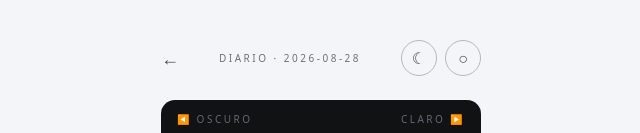
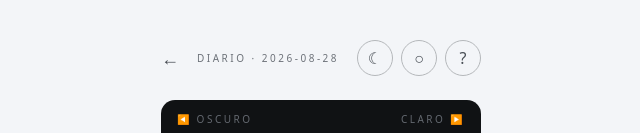
Before and after one commit to MiguelPCO/matiz, a Next.js app: page /diario in a window 1280 px wide. Shown: the top 133 px of the page, without its empty margins (319-959 px from the left). Built offline with nearby package versions, Linux system fonts and the light colour scheme; no server answers.

Commit message:
feat: open How to Play (colorblind disclaimer) from Play and Diario
S6 was only reachable from Home and Setup, so players arriving via a
shared Diario link or mid-round never saw the colorblind statement
(PRD 8.4). Adds the same ? button to both headers.

```diff
--- a/components/screens/Diario.tsx
+++ b/components/screens/Diario.tsx
@@ -17,6 +17,7 @@ import { HintRow } from "../game/HintRow";
 import { ProfileButton } from "../ui/ProfileButton";
 import { Reveal } from "../game/Reveal";
 import { Thermometer } from "../game/Thermometer";
+import { HowToPlay } from "./HowToPlay";
 import { Profile } from "./Profile";
 
 /**
@@ -48,6 +49,7 @@ export function Diario() {
   const [theme, toggleTheme] = useTheme();
   const [shareStatus, setShareStatus] = useState<"idle" | "copied">("idle");
   const [profileOpen, setProfileOpen] = useState(false);
+  const [howToPlayOpen, setHowToPlayOpen] = useState(false);
 
   // eslint-disable-next-line react-hooks/exhaustive-deps
   const grid = useMemo(() => (state.round ? buildGrid(state.round.gridSpec) : null), [state.round?.gridSpec]);
@@ -121,6 +123,14 @@ export function Diario() {
           {isSupabaseConfigured() && (
             <ProfileButton signedIn={auth.status === "signed-in"} onClick={() => setProfileOpen(true)} />
           )}
+          <button
+            type="button"
+            onClick={() => setHowToPlayOpen(true)}
+            aria-label="Cómo se juega"
+            className="flex h-9 w-9 items-center justify-center rounded-full border border-line font-mono text-base text-text-muted"
+          >
+            ?
+          </button>
         </div>
       </div>
 
@@ -168,6 +178,7 @@ export function Diario() {
           </Link>
         </>
       )}
+      <HowToPlay open={howToPlayOpen} onClose={() => setHowToPlayOpen(false)} />
       <Profile
         open={profileOpen}
         onClose={() => setProfileOpen(false)}
--- a/components/screens/Play.tsx
+++ b/components/screens/Play.tsx
@@ -15,6 +15,7 @@ import { ColorCard } from "../game/ColorCard";
 import { HintRow } from "../game/HintRow";
 import { ProfileButton } from "../ui/ProfileButton";
 import { Reveal } from "../game/Reveal";
+import { HowToPlay } from "./HowToPlay";
 import { Profile } from "./Profile";
 import { Thermometer } from "../game/Thermometer";
 
@@ -42,6 +43,7 @@ export function Play() {
   const [theme, toggleTheme] = useTheme();
   const { auth, signInWithGoogle, signOut } = useSupabaseAuth();
   const [profileOpen, setProfileOpen] = useState(false);
+  const [howToPlayOpen, setHowToPlayOpen] = useState(false);
   const [extraHint, setExtraHint] = useState<ExtraHintState>({ status: "idle" });
   const round = state.currentRound !== null ? state.rounds[state.currentRound] : null;
 
@@ -131,6 +133,14 @@ export function Play() {
             {isSupabaseConfigured() && (
               <ProfileButton signedIn={auth.status === "signed-in"} onClick={() => setProfileOpen(true)} />
             )}
+            <button
+              type="button"
+              onClick={() => setHowToPlayOpen(true)}
+              aria-label="Cómo se juega"
+              className="flex h-9 w-9 items-center justify-center rounded-full border border-line font-mono text-base text-text-muted"
+            >
+              ?
+            </button>
           </div>
         )}
       </div>
@@ -190,6 +200,7 @@ export function Play() {
           onAction={() => dispatch({ type: "NEXT" })}
         />
       )}
+      <HowToPlay open={howToPlayOpen} onClose={() => setHowToPlayOpen(false)} />
       <Profile
         open={profileOpen}
         onClose={() => setProfileOpen(false)}
```
Also changed, not shown: 2 other files (tests, documents, lock files or other folders).
